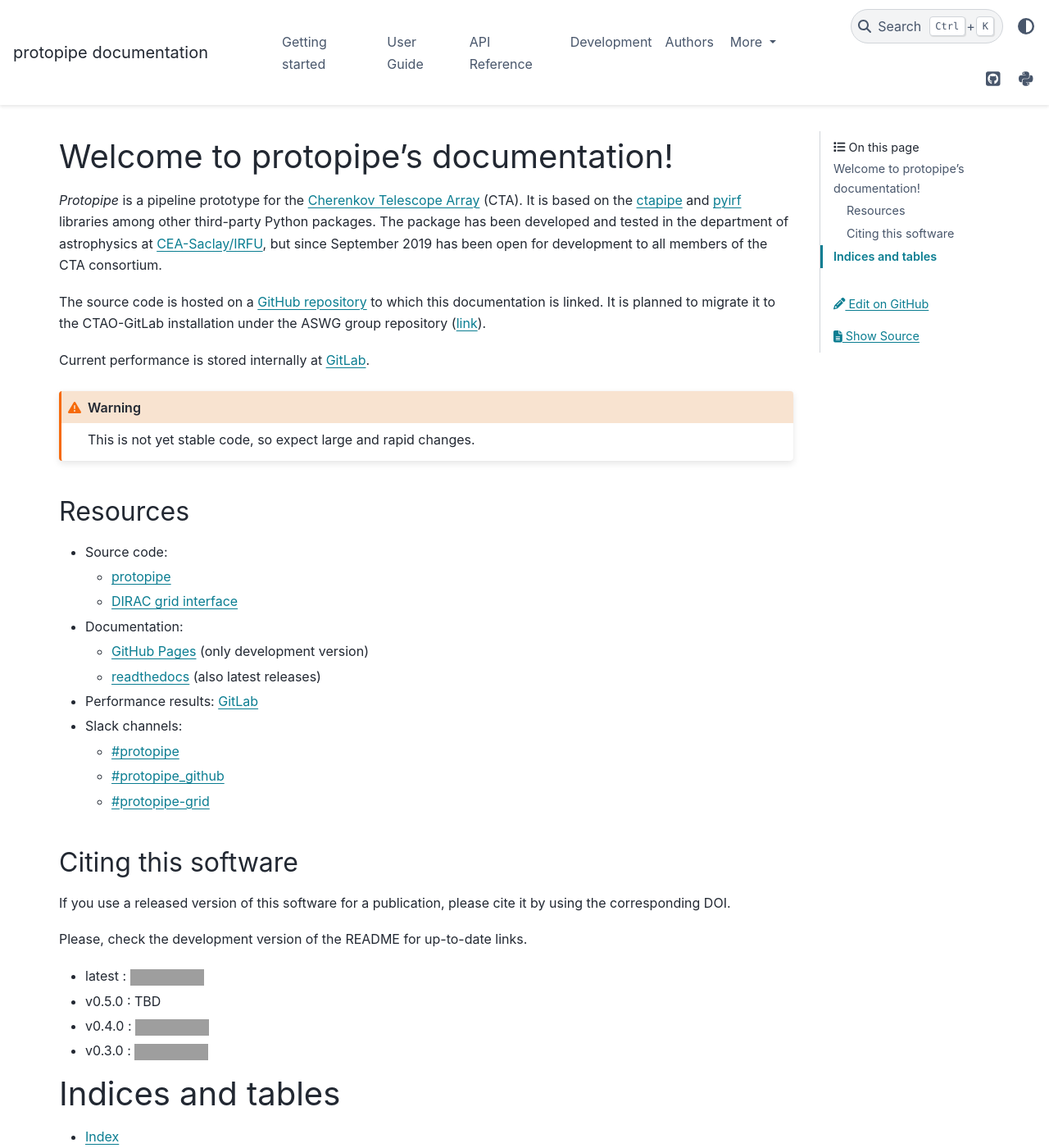
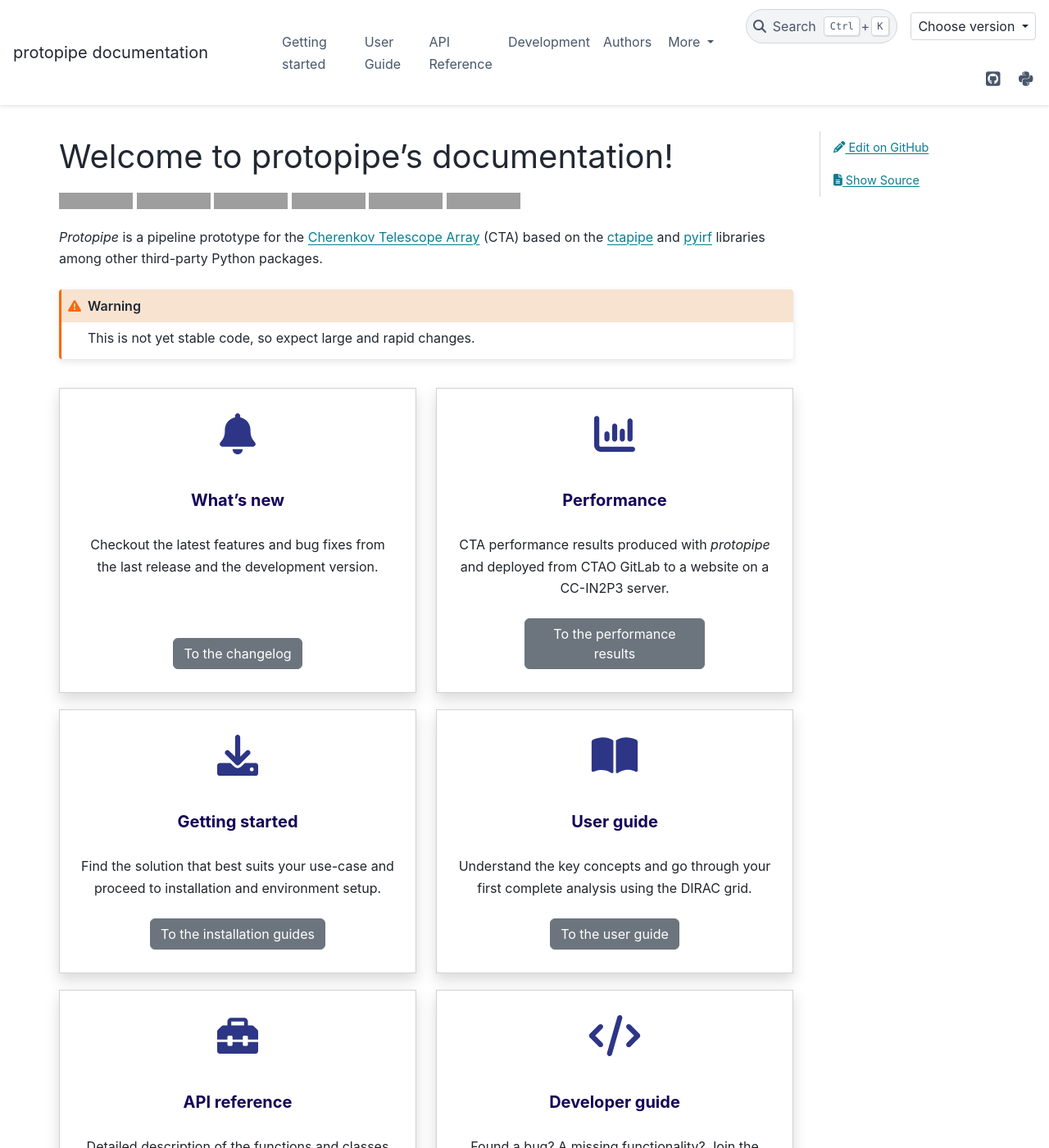
Before and after one commit to cta-observatory/protopipe, a Sphinx documentation site: the page built from docs/index.rst, in a window 1280 px wide and 1400 px high. Shown: the whole window at 82% size. Built offline with Sphinx 7.4.7 and the PyData theme 0.15.4, drawn with Linux system fonts in a browser that asks for light colours; the version number could not be read and is left out; some of the changed text lies outside the part shown; grey boxes are pictures that could not be loaded.

Commit message:
Improve design style
- use sphinx-panels to beautify landing page
- add support for documentation versioning independent from readthedocs

```diff
--- /dev/null
+++ b/docs/_static/landing_page.css
@@ -0,0 +1,46 @@
+/* Override some aspects of the pydata-sphinx-theme */
+
+:root {
+    /* Use softer blue from bootstrap's default info color */
+    --pst-color-info: 23, 162, 184;
+  }
+
+/* Main index page overview cards */
+
+
+.intro-card {
+  background: #fff;
+  border-radius: 0;
+  padding: 30px 10px 20px 10px;
+  margin: 10px 0px;
+}
+
+.intro-card p.card-text {
+  margin: 0px;
+}
+
+.intro-card .card-img-top {
+  /* margin: 10px; */
+  height: 50px;
+  margin: auto
+}
+
+.intro-card .card-header {
+  border: none;
+  background-color:white;
+  color: #150458 !important;
+  font-size: var(--pst-font-size-h5);
+  font-weight: bold;
+  padding: 2.5rem 0rem 0.5rem 0rem;
+}
+
+.intro-card .card-footer {
+  border: none;
+  background-color:white;
+}
+
+.intro-card .card-footer p.card-text{
+  max-width: 220px;
+  margin-left: auto;
+  margin-right: auto;
+}
--- a/docs/conf.py
+++ b/docs/conf.py
@@ -64,7 +64,13 @@ extensions = [
     "sphinx_automodapi.automodapi",
     "sphinx_automodapi.smart_resolver",
     "IPython.sphinxext.ipython_console_highlighting",
+    "sphinx_panels",
 ]
+
+# If using sphinx-panels
+# it shouldn't add bootstrap css since the pydata-sphinx-theme
+# already loads it
+panels_add_bootstrap_css = False
 
 # nbsphinx
 nbsphinx_execute = "never"
@@ -125,6 +131,24 @@ napoleon_use_rtype = False  # More legible
 html_theme = "pydata_sphinx_theme"
 # html_logo = "_static/CTA_logo.jpg"
 
+# VERSIONING
+# Define the json_url for our version switcher.
+json_url = "https://github.com/cta-observatory/protopipe/tree/master/docs/_static/switcher.json"
+
+# Define the version we use for matching in the version switcher.
+version_match = os.environ.get("READTHEDOCS_VERSION")
+# If READTHEDOCS_VERSION doesn't exist, we're not on RTD
+# If it is an integer, we're in a PR build and the version isn't correct.
+if not version_match or version_match.isdigit():
+    # For local development, infer the version to match from the package.
+    if "dev" in version:
+        version_match = "latest"
+        # We want to keep the relative reference if we are in dev mode
+        # but we want the whole url if we are effectively in a released version
+        json_url = "/_static/switcher.json"
+    else:
+        version_match = "v" + version
+
 # Theme options are theme-specific and customize the look and feel of a theme
 # further.  For a list of options available for each theme, see the
 # documentation.
@@ -132,6 +156,12 @@ html_theme = "pydata_sphinx_theme"
 html_theme_options = {
     # "logo_link": "",
     "icon_links": [
+        # {
+        #     "name": "CTA",
+        #     "url": "https://www.cta-observatory.org/",
+        #     "icon": "_static/BasicLogo_BLUE_CMYK_jpg.jpg",
+        #     "type": "local",
+        # },
         {
             "name": "PyPI",
             "url": "https://pypi.org/project/protopipe/",
@@ -150,7 +180,12 @@ html_theme_options = {
     # "navigation_depth": 4,
     "use_edit_page_button": True,
     "search_bar_text": "Search the docs...",
-    # "navbar_align": "left",
+    "navbar_align": "content",
+    "navbar_end": ["version-switcher", "navbar-icon-links"],
+    "switcher": {
+        "json_url": json_url,
+        "version_match": version_match,
+    },
 }
 
 html_context = {
@@ -163,8 +198,15 @@ html_context = {
 # Add any paths that contain custom static files (such as style sheets) here,
 # relative to this directory. They are copied after the builtin static files,
 # so a file named "default.css" will overwrite the builtin "default.css".
-# html_static_path = ["_static"]
+html_static_path = ["_static"]
 
+html_css_files = [
+    "landing_page.css",
+]
+
+html_sidebars = {
+    "index": [],
+}
 
 # -- Options for HTMLHelp output ------------------------------------------
 
--- a/docs/index.rst
+++ b/docs/index.rst
@@ -3,67 +3,163 @@
    You can adapt this file completely to your liking, but it should at least
    contain the root `toctree` directive.
 
+=====================================
 Welcome to protopipe's documentation!
 =====================================
 
+.. |CI| image:: https://github.com/cta-observatory/protopipe/workflows/CI/badge.svg?branch=master
+  :target: https://github.com/cta-observatory/protopipe/actions?query=workflow%3ACI
+.. |codacy|  image:: https://app.codacy.com/project/badge/Grade/cb95f2eee92946f2a68acc7b103f843c
+  :target: https://www.codacy.com/gh/cta-observatory/protopipe?utm_source=github.com&amp;utm_medium=referral&amp;utm_content=cta-observatory/protopipe&amp;utm_campaign=Badge_Grade
+.. |coverage| image:: https://codecov.io/gh/cta-observatory/protopipe/branch/master/graph/badge.svg
+  :target: https://codecov.io/gh/cta-observatory/protopipe
+.. |documentation| image:: https://readthedocs.org/projects/protopipe/badge/?version=latest
+  :target: https://protopipe.readthedocs.io/en/latest/?badge=latest
+.. |doilatest| image:: https://zenodo.org/badge/DOI/10.5281/zenodo.4586754.svg
+  :target: https://doi.org/10.5281/zenodo.4586754
+.. |pypi| image:: https://badge.fury.io/py/protopipe.svg
+    :target: https://badge.fury.io/py/protopipe
+
+
+|CI| |codacy| |coverage| |documentation| |doilatest| |pypi|
+
 `Protopipe` is a pipeline prototype for the `Cherenkov Telescope Array <https://www.cta-observatory.org/>`__
-(CTA).
-It is based on the `ctapipe <https://cta-observatory.github.io/ctapipe>`__ and `pyirf <https://github.com/cta-observatory/pyirf>`__
+(CTA) based on the `ctapipe <https://cta-observatory.github.io/ctapipe>`__ and `pyirf <https://github.com/cta-observatory/pyirf>`__
 libraries among other third-party Python packages.
-The package has been developed and tested in the department of astrophysics at
-`CEA-Saclay/IRFU <http://irfu.cea.fr/dap/en/index.php>`__,
-but since September 2019 has been open for development to all members of the CTA consortium.
-
-The source code is hosted on a `GitHub repository <https://github.com/cta-observatory/protopipe>`__
-to which this documentation is linked.
-It is planned to migrate it to the CTAO-GitLab installation under the ASWG group
-repository (`link <https://gitlab.cta-observatory.org/cta-consortium/aswg>`__).
-
-Current performance is stored internally at `GitLab <http://cccta-dataserver.in2p3.fr/data/protopipe/results/html/>`__.
 
 .. warning::
   This is not yet stable code, so expect large and rapid changes.
 
-Resources
----------
+.. panels::
+    :card: + intro-card text-center
+    :column: col-lg-6
 
-- Source code:
+    ---
+    :img-top: _static/news.svg
 
-  - `protopipe <https://github.com/cta-observatory/protopipe>`__
-  - `DIRAC grid interface <https://github.com/HealthyPear/protopipe-grid-interface>`__
+    What's new
+    ^^^^^^^^^^
 
-- Documentation:
+    Checkout the latest features and bug fixes from the last release
+    and the development version.
 
-  - `GitHub Pages <https://cta-observatory.github.io/protopipe>`__ (only development version)
-  - `readthedocs <https://protopipe.readthedocs.io/en/latest/>`__ (also latest releases)
+    +++
 
-- Performance results: `GitLab <http://cccta-dataserver.in2p3.fr/data/protopipe/results/html/>`__
+    .. link-button:: CHANGELOG
+            :type: ref
+            :text: To the changelog
+            :classes: btn-block btn-secondary stretched-link
 
-- Slack channels:
+    ---
+    :img-top: _static/chart-column-solid.svg
 
-  - `#protopipe <https://cta-aswg.slack.com/archives/CPTN4U7U7>`__
-  - `#protopipe_github <https://cta-aswg.slack.com/archives/CPUSPPHST>`__
-  - `#protopipe-grid <https://cta-aswg.slack.com/archives/C01FWH8E0TT>`__
+    Performance
+    ^^^^^^^^^^^
 
-Citing this software
---------------------
+    CTA performance results produced with *protopipe*  and deployed
+    from CTAO GitLab to a website on a CC-IN2P3 server.
 
-.. |doilatest| image:: https://zenodo.org/badge/DOI/10.5281/zenodo.4586754.svg
-  :target: https://doi.org/10.5281/zenodo.4586754
-.. |doi_v0.4.0| image:: https://zenodo.org/badge/DOI/10.5281/zenodo.4586755.svg
-  :target: https://doi.org/10.5281/zenodo.4586755
-.. |doi_v0.3.0| image:: https://zenodo.org/badge/DOI/10.5281/zenodo.4303996.svg
-  :target: https://doi.org/10.5281/zenodo.4303996
+    +++
 
-If you use a released version of this software for a publication,
-please cite it by using the corresponding DOI.
+    .. link-button:: http://cccta-dataserver.in2p3.fr/data/protopipe/results/html/
+            :type: url
+            :text: To the performance results
+            :classes: btn-block btn-secondary stretched-link
 
-Please, check the development version of the README for up-to-date links.
+    ---
+    :img-top: _static/install.svg
 
-- latest : |doilatest|
-- v0.5.0 : TBD
-- v0.4.0 : |doi_v0.4.0|
-- v0.3.0 : |doi_v0.3.0|
+    Getting started
+    ^^^^^^^^^^^^^^^
+
+    Find the solution that best suits your use-case and proceed
+    to installation and environment setup.
+
+    +++
+
+    .. link-button:: install
+            :type: ref
+            :text: To the installation guides
+            :classes: btn-block btn-secondary stretched-link
+
+    ---
+    :img-top: _static/book-open-solid.svg
+
+    User guide
+    ^^^^^^^^^^
+
+    Understand the key concepts and go through your first complete analysis
+    using the DIRAC grid.
+
+    +++
+
+    .. link-button:: usage
+            :type: ref
+            :text: To the user guide
+            :classes: btn-block btn-secondary stretched-link
+
+    ---
+    :img-top: _static/api.svg
+
+    API reference
+    ^^^^^^^^^^^^^
+
+    Detailed description of the functions and classes
+    defined in *protopipe*. It is assumed you understand the key concepts.
+
+    +++
+
+    .. link-button:: reference
+            :type: ref
+            :text: To the reference guide
+            :classes: btn-block btn-secondary stretched-link
+
+    ---
+    :img-top: _static/code-solid.svg
+
+    Developer guide
+    ^^^^^^^^^^^^^^^
+
+    Found a bug? A missing functionality?
+    Join the development effort and help improve *protopipe*.
+
+    +++
+
+    .. link-button:: contribute
+            :type: ref
+            :text: To the development guide
+            :classes: btn-block btn-secondary stretched-link
+
+    ---
+    :img-top: _static/slack.svg
+
+    Slack channels
+    ^^^^^^^^^^^^^^
+
+    Join the Slack channels to be up-to-date on development
+    and grid services.
+
+    `#protopipe <https://cta-aswg.slack.com/archives/CPTN4U7U7>`__
+
+    `#protopipe_github <https://cta-aswg.slack.com/archives/CPUSPPHST>`__
+
+    `#protopipe-grid <https://cta-aswg.slack.com/archives/C01FWH8E0TT>`__
+
+    ---
+    :img-top: _static/citing.svg
+
+    Citing
+    ^^^^^^
+
+    If you make use of *protopipe* for a publication,
+    please consider to cite it.
+
+    +++
+
+    .. link-button:: cite
+            :type: ref
+            :text: To the citation instructions
+            :classes: btn-block btn-secondary stretched-link
 
 .. toctree::
     :hidden:
@@ -74,10 +170,3 @@ Please, check the development version of the README for up-to-date links.
     contribute/index
     AUTHORS
     CHANGELOG
-
-Indices and tables
-==================
-
-* :ref:`genindex`
-* :ref:`modindex`
-* :ref:`search`
```
Also changed, not shown: docs/_static/switcher.json (added, +12 -0 lines), docs/_static/api.svg (added), docs/_static/book-open-solid.svg (added), docs/_static/chart-column-solid.svg (added), docs/_static/citing.svg (added), docs/_static/code-solid.svg (added), docs/_static/install.svg (added), docs/_static/news.svg (added), docs/_static/slack.svg (added).
